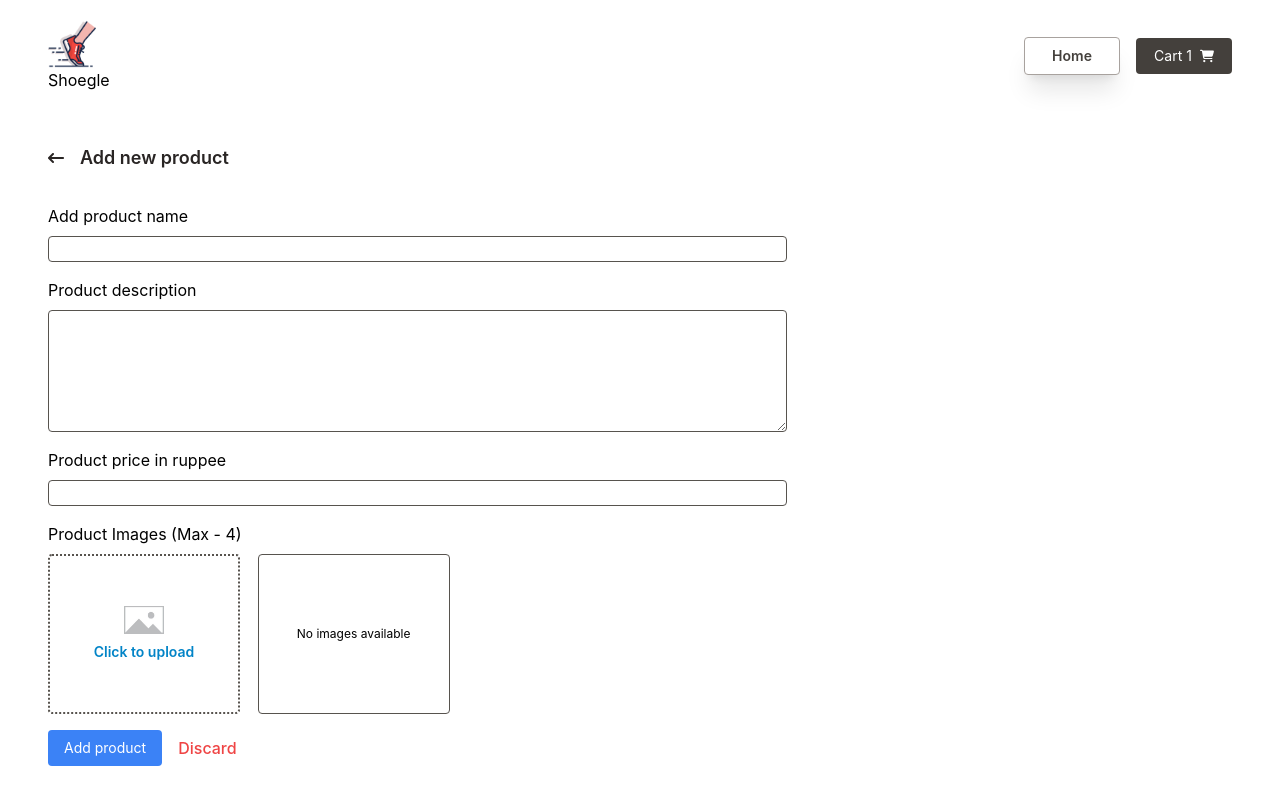
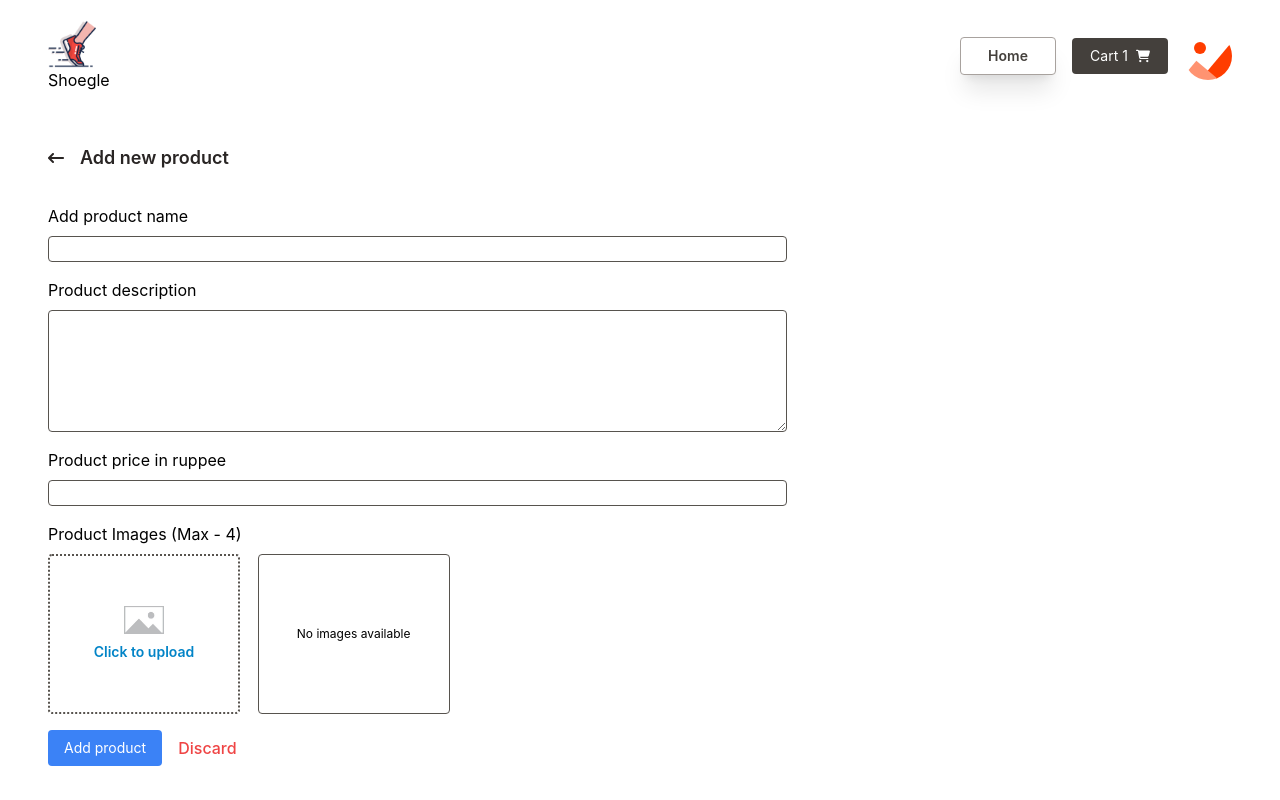
Before and after one commit to Musharrafjamal/Shoegle, a React (Vite) app in the folder frontend/: page /add-product in a window 1280 px wide. Built offline with nearby package versions, Linux system fonts and the light colour scheme.

Commit message:
Implemented Auth0 for authentication & optimised nav with profile pic

```diff
--- a/frontend/src/App.jsx
+++ b/frontend/src/App.jsx
@@ -4,6 +4,7 @@ import MainHome from "./pages/MainHome";
 import Cart from "./pages/Cart";
 import AddProduct from "./pages/AddProduct";
 import Product from "./pages/Product";
+import Login from "./pages/Login";
 
 const App = () => {
   return (
@@ -14,6 +15,7 @@ const App = () => {
         <Route path="/collection" element={<Collection />} />
         <Route path="/add-product" element={<AddProduct />} />
         <Route path="/product/:id" element={<Product />} />
+        <Route path="/login" element={<Login />} />
       </Routes>
     </>
   );
--- a/frontend/src/components/Nav.jsx
+++ b/frontend/src/components/Nav.jsx
@@ -5,8 +5,10 @@ import { FaCartShopping } from "react-icons/fa6";
 import Buttons from "./Buttons";
 import SecondaryBtn from "./SecondaryBtn";
 import { useSelector } from "react-redux";
+import { useAuth0 } from "@auth0/auth0-react";
 
 const Nav = ({ alternate, btns }) => {
+  const { user } = useAuth0();
   const [cartCounting, setCartCounting] = useState(0);
 
   const myArray = useSelector((state) => state.arrayOfId.myArray);
@@ -26,6 +28,17 @@ const Nav = ({ alternate, btns }) => {
       {alternate ? (
         <nav className="flex gap-4 justify-center items-center text-stone-700 ">
           <Buttons btns={btns} />
+          <span className="h-12 w-12">
+            {user ? (
+              <img
+                src={user && user.picture ? user.picture : ""}
+                alt="profile-img"
+                className="h-12 w-12 rounded-full"
+              />
+            ) : (
+              <div className="img-loader"></div>
+            )}
+          </span>
         </nav>
       ) : (
         <nav className="flex gap-8 justify-center items-center">
@@ -61,6 +74,17 @@ const Nav = ({ alternate, btns }) => {
               destination={"/cart"}
             />
           </div>
+          <span className="h-12 w-12">
+            {user ? (
+              <img
+                src={user && user.picture ? user.picture : ""}
+                alt="profile-img"
+                className="h-12 w-12 rounded-full"
+              />
+            ) : (
+              <div className="img-loader"></div>
+            )}
+          </span>
         </nav>
       )}
     </header>
--- a/frontend/src/index.css
+++ b/frontend/src/index.css
@@ -81,3 +81,67 @@ html{
     transform: scale(1) rotate(360deg);
   }
 }
+.img-loader {
+  width: 48px;
+  height: 48px;
+  position: relative;
+  background: #FFF;
+  border-radius: 4px;
+  overflow: hidden;
+  border-radius: 100%;
+}
+
+.img-loader:before {
+  content: "";
+  position: absolute;
+  left: 0;
+  bottom: -15px;
+  width: 30px;
+  height: 30px;
+  transform: rotate(40deg) translate(30%, 40%);
+  background: #ff9371;
+  box-shadow: 20px -34px 0 5px #ff3d00;
+  animation: slide 2s infinite ease-in-out alternate;
+}
+
+.img-loader:after {
+  content: "";
+  position: absolute;
+  left: 10px;
+  top: 10px;
+  width: 12px;
+  height: 12px;
+  border-radius: 50%;
+  background: #ff3d00;
+  transform: rotate(0deg);
+  transform-origin: 35px 145px;
+  animation: rotate 2s infinite ease-in-out;
+}
+
+@keyframes slide {
+  0% , 100% {
+    bottom: -35px
+  }
+
+  25% , 75% {
+    bottom: -2px
+  }
+
+  20% , 80% {
+    bottom: 2px
+  }
+}
+
+@keyframes rotate {
+  0% {
+    transform: rotate(-15deg)
+  }
+
+  25% , 75% {
+    transform: rotate(0deg)
+  }
+
+  100% {
+    transform: rotate(25deg)
+  }
+}
--- a/frontend/src/main.jsx
+++ b/frontend/src/main.jsx
@@ -5,11 +5,20 @@ import "./index.css";
 import { BrowserRouter } from "react-router-dom";
 import store from "./redux/store.js";
 import { Provider } from "react-redux";
+import { Auth0Provider } from "@auth0/auth0-react"
 
 ReactDOM.createRoot(document.getElementById("root")).render(
   <Provider store={store}>
     <BrowserRouter>
+    <Auth0Provider
+      domain="dev-qbnkdlsbfytbzy17.us.auth0.com"
+      clientId="PviD1FdcP2er3wKNqPnNnHryF0VvYVZ0"
+      authorizationParams={{
+        redirect_uri: window.location.origin,
+      }}
+    >
       <App />
+    </Auth0Provider>
     </BrowserRouter>
   </Provider>
 );
--- /dev/null
+++ b/frontend/src/pages/Login.jsx
@@ -0,0 +1,23 @@
+import React from "react";
+import { useAuth0 } from "@auth0/auth0-react";
+
+const Login = () => {
+  const { loginWithRedirect, user, logout } = useAuth0();
+
+  console.log(user)
+
+
+  return (
+    <div>
+      <h1>Login</h1>
+      {user ? <span>Hello {user.name}</span> : <span>Hello</span>}
+      {user ? (
+        <button onClick={() => logout()}>Log out</button>
+      ) : (
+        <button onClick={() => loginWithRedirect()}>Login</button>
+      )}
+    </div>
+  );
+};
+
+export default Login;
--- a/frontend/src/pages/Product.jsx
+++ b/frontend/src/pages/Product.jsx
@@ -7,8 +7,10 @@ import ShowRatings from "../components/ShowRatings";
 import PrimaryBtn from "../components/PrimaryBtn";
 import { useDispatch, useSelector } from "react-redux";
 import { updateArray } from "../redux/arrayOfId";
+import { useAuth0 } from "@auth0/auth0-react";
 
 const Product = () => {
+  const { user } = useAuth0();
   const { id } = useParams();
 
   //getting cart counting to show on nav!
--- a/frontend/src/redux/store.js
+++ b/frontend/src/redux/store.js
@@ -2,12 +2,14 @@ import { configureStore } from "@reduxjs/toolkit";
 import arrayOfId from "./arrayOfId";
 import itemCounterReducer from "./itemCounterSlice";
 import backendUrlSlice from "./backendUrlSlice";
+import userSlice from "./userSlice";
 
 const store = configureStore({
   reducer: {
     counter: itemCounterReducer,
     arrayOfId,
-    backendUrlSlice
+    backendUrlSlice,
+    userSlice,
   },
 });
 
--- /dev/null
+++ b/frontend/src/redux/userSlice.js
@@ -0,0 +1,13 @@
+import { createSlice } from "@reduxjs/toolkit"
+
+const userSlice = createSlice({
+    name: "userSlice",
+    initialState: {},
+    reducers: {
+        updateName: (state, action) => {
+            return action.payload;
+        }
+    }
+})
+export const {updateName} = userSlice.actions;
+export default userSlice.reducer;
--- /dev/null
+++ b/package.json
@@ -0,0 +1,5 @@
+{
+  "dependencies": {
+    "@auth0/auth0-react": "^2.2.4"
+  }
+}
```
Also changed, not shown: 1 other file (tests, documents, lock files or other folders).
